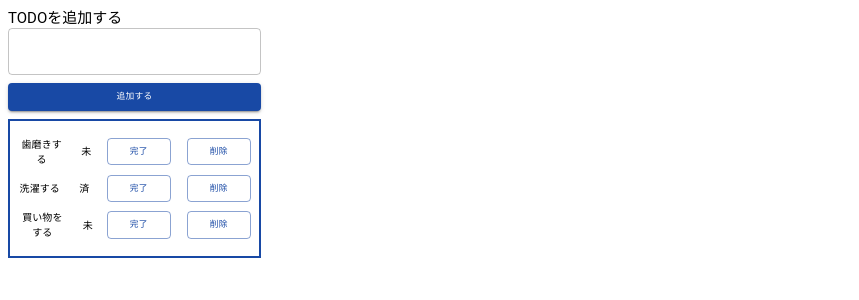
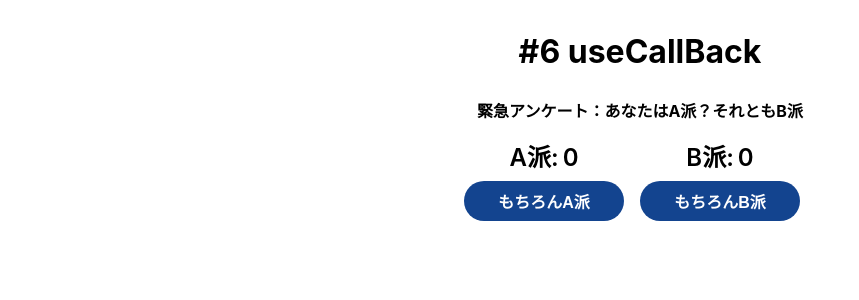
Before and after one commit to ryogosteeny/practice, a React (Create React App) app: page / in a window 1280 px wide. Shown: the top 300 px of the page, without its empty margins (0-859 px from the left). Built offline with nearby package versions, Linux system fonts and the light colour scheme.

Commit message:
useCallBackの実装

```diff
--- /dev/null
+++ b/src/App.css
@@ -0,0 +1,14 @@
+.app {
+    text-align: center;
+    margin-top: 32px;
+}
+
+.itemList {
+    display: flex;
+    justify-content: center;
+    width: 100%;
+}
+
+.item {
+    margin-right: 16px;
+}
--- a/src/App.tsx
+++ b/src/App.tsx
@@ -1,7 +1,11 @@
-import React, { useState, VFC } from "react";
+import React, { useCallback, useState, VFC } from "react";
+import "./App.css";
 import { GlobalProvider } from "./GlobalProvider";
 import { createTheme, ThemeProvider } from "@mui/material";
-import { Todo } from "./components/organisms/Todo";
+import { Counter } from "./components/atoms/Counter";
+import { Title } from "./components/atoms/Title";
+import { SubTitle } from "./components/atoms/SubTitle";
+import { Button } from "./components/atoms/Button";
 
 const theme = createTheme({
   palette: {
@@ -11,61 +15,36 @@ const theme = createTheme({
   },
 });
 
-export interface TodoList {
-  id: number;
-  todo: string;
-  complete: boolean;
-}
+export const App: VFC = () => {
+  const [countA, setCountA] = useState<number>(0);
+  const [countB, setCountB] = useState<number>(0);
 
-export const App: VFC = () => {
-  const [inputText, setInputText] = useState<string>("");
-  const [todoStateItems, setTodoStateItems] = useState<TodoList[]>([
-    {
-      id: 1,
-      todo: "歯磨きする",
-      complete: false,
-    },
-    {
-      id: 2,
-      todo: "洗濯する",
-      complete: true,
-    },
-    {
-      id: 3,
-      todo: "買い物をする",
-      complete: false,
-    },
-  ]);
+  const handleCountUpA = useCallback(() => {
+    setCountA(countA + 1);
+  }, [countA]);
 
-  const changeTextHandler = (
-    event: React.ChangeEvent<HTMLInputElement>
-  ): void => {
-    setInputText(event.target.value);
-  };
+  const handleCountUpB = useCallback(() => {
+    setCountB(countB + 1);
+  }, [countB]);
 
-  const clickAddTodoHandle = (): void => {
-    const newTodo: TodoList[] = [
-      ...todoStateItems,
-      {
-        id: 4,
-        todo: inputText,
-        complete: false,
-      },
-    ];
-    setTodoStateItems(newTodo);
-    setInputText("");
-  };
+  console.log("------------------------");
 
   return (
     <GlobalProvider>
-      <ThemeProvider theme={theme}>
-        <Todo
-          onChange={changeTextHandler}
-          value={inputText}
-          lists={todoStateItems}
-          onClick={clickAddTodoHandle}
-        />
-      </ThemeProvider>
+      <div className={"app"}>
+        <Title titleText={"#6 useCallBack"} />
+        <SubTitle subTitleText={"緊急アンケート：あなたはA派？それともB派"} />
+        <div className={"itemList"}>
+          <div className={"item"}>
+            <Counter counterTitle={"A派"} count={countA} />
+            <Button buttonText={"もちろんA派"} onClick={handleCountUpA} />
+          </div>
+          <div className={"item"}>
+            <Counter counterTitle={"B派"} count={countB} />
+            <Button buttonText={"もちろんB派"} onClick={handleCountUpB} />
+          </div>
+        </div>
+      </div>
     </GlobalProvider>
   );
 };
--- /dev/null
+++ b/src/components/atoms/Button.css
@@ -0,0 +1,10 @@
+.button {
+    background-color: #13448f;
+    border-radius: 22px;
+    border: none;
+    color: #ffffff;
+    font-weight: bold;
+    font-size: 16px;
+    padding: 8px 16px;
+    width: 160px;
+}
--- /dev/null
+++ b/src/components/atoms/Button.tsx
@@ -0,0 +1,19 @@
+import React, { useCallback } from "react";
+import "./Button.css";
+
+interface Props {
+  buttonText: string;
+  onClick: () => void;
+}
+
+export const Button = React.memo(({ buttonText, onClick }: Props) => {
+  console.log("Button :", `${buttonText}`);
+
+  return (
+    <div className={"buttonDiv"}>
+      <button onClick={onClick} className={"button"}>
+        {buttonText}
+      </button>
+    </div>
+  );
+});
--- /dev/null
+++ b/src/components/atoms/Counter.css
@@ -0,0 +1,9 @@
+.counter {
+    margin-bottom: 8px;
+    font-size: 24px;
+    font-weight: 600;
+}
+
+.count {
+    margin-left: 4px;
+}
--- /dev/null
+++ b/src/components/atoms/Counter.tsx
@@ -0,0 +1,16 @@
+import React from "react";
+import "./Counter.css";
+
+interface Props {
+  counterTitle: string;
+  count: number;
+}
+
+export const Counter = React.memo(({ counterTitle, count }: Props) => {
+  console.log("Counter :", `${counterTitle}`);
+  return (
+    <div className={"counter"}>
+      {counterTitle}:<span className={"count"}>{count}</span>
+    </div>
+  );
+});
--- /dev/null
+++ b/src/components/atoms/SubTitle.css
@@ -0,0 +1,3 @@
+.subTitleText {
+    font-size: 16px;
+}
--- /dev/null
+++ b/src/components/atoms/SubTitle.tsx
@@ -0,0 +1,15 @@
+import React from "react";
+import "./SubTitle.css";
+
+interface Props {
+  subTitleText: string;
+}
+
+export const SubTitle = React.memo(({ subTitleText }: Props) => {
+  console.log("SubTitle :", `${subTitleText}`);
+  return (
+    <div>
+      <h3 className={"subTitleText"}>{subTitleText}</h3>
+    </div>
+  );
+});
--- /dev/null
+++ b/src/components/atoms/Title.css
@@ -0,0 +1,3 @@
+.titleText {
+    font-size: 32px;
+}
--- /dev/null
+++ b/src/components/atoms/Title.tsx
@@ -0,0 +1,15 @@
+import React from "react";
+import "./Title.css";
+
+interface Props {
+  titleText: string;
+}
+
+export const Title = React.memo(({ titleText }: Props) => {
+  console.log("Title :", `${titleText}`);
+  return (
+    <div>
+      <h2 className={"titleText"}>{titleText}</h2>
+    </div>
+  );
+});
--- a/src/components/organisms/Todo.tsx
+++ /dev/null
@@ -1,56 +0,0 @@
-import React from "react";
-import { InputField } from "../atoms/InputField";
-import { Box, Button, List, ListItemText, Stack } from "@mui/material";
-import { TodoList } from "../../App";
-
-interface Props {
-  onChange: (event: React.ChangeEvent<HTMLInputElement>) => void;
-  value: string;
-  lists: TodoList[];
-  onClick: () => void;
-}
-
-export const Todo = ({ onClick, onChange, value, lists }: Props) => {
-  return (
-    <Box width={"20%"}>
-      <Stack spacing={1}>
-        <InputField
-          onChange={onChange}
-          value={value}
-          label={"TODOを追加する"}
-        />
-        <Button onClick={onClick} variant="contained">
-          {"追加する"}
-        </Button>
-        <Box sx={{ border: "2px solid #1849a5", textAlign: "center" }}>
-          <List>
-            {lists.map((todoItem) => (
-              <Stack
-                key={todoItem.id}
-                direction="row"
-                spacing={2}
-                sx={{ margin: 1, alignItems: "center" }}
-              >
-                <ListItemText>{todoItem.todo}</ListItemText>
-                <ListItemText>{todoItem.complete ? "済" : "未"}</ListItemText>
-                <Button variant="outlined">{"完了"}</Button>
-                <Button variant="outlined">{"削除"}</Button>
-              </Stack>
-            ))}
-          </List>
-        </Box>
-      </Stack>
-    </Box>
-  );
-};
-
-//-App
-// -TodoComponent
-//  -InputField
-//   -TextField
-//  -Button
-//  -Box
-//   -List
-//    -ListItemText
-
-// Stackでマージンが当てられる、多用していいのか？
```
Also changed, not shown: src/hooks/useCounter.ts (added, +14 -0 lines), 2 other files (tests, documents, lock files or other folders).
